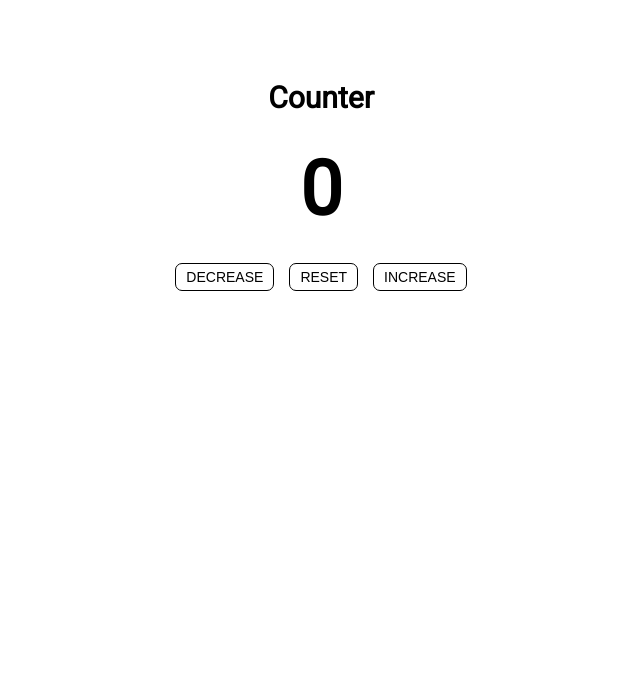
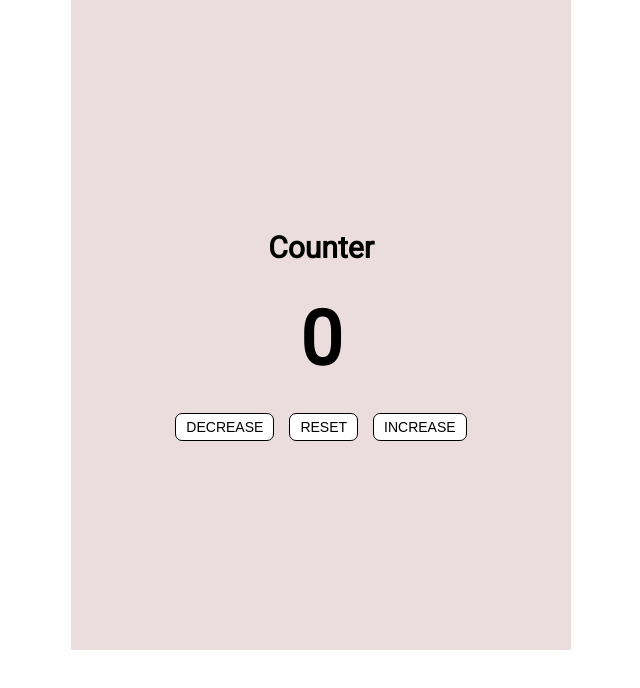
Before and after one commit to orevaisaiah/Weekly-Task4, a plain HTML site: page index.html in a window 1280 px wide. Shown: the whole page, without its empty margins (374-1014 px from the left). Drawn offline with Linux system fonts and the light colour scheme.

Commit message:
Week 4 task

```diff
--- a/index.html
+++ b/index.html
@@ -11,6 +11,7 @@
     <link href="https://fonts.googleapis.com/css2?family=Roboto&display=swap" rel="stylesheet">
 </head>
 <body>
+    <div class="container">
         <h1 id="heading">Counter</h1>
         <h2 id="counter">0</h2>
         <div id="button-wrapper">
@@ -18,7 +19,7 @@
             <button id="reset-button">reset</button>
             <button id="increase-button">increase</button>
         </div>
-
+    </div>
 
     <script src="script.js"></script>
 </body>
--- a/style.css
+++ b/style.css
@@ -4,18 +4,21 @@
 }
 body{
     font-family: 'Roboto', sans-serif;
+
+}
+.container{
     display: flex;
     flex-direction: column;
     justify-content: center;
     align-items: center;
     gap: 30px;
-    background-color: rgb(255, 255, 255);
+    background-color: rgb(235, 221, 221);
     width: 500px;
-    height: auto;
+    height: 650px;
     margin: 0 445px;
 }
 #heading{
-    padding-top: 80px;
+    padding-top: 20px;
     font-size: 30px;
     color: black;
 }
```
Lines whose indentation alone changed are shown as unchanged.
